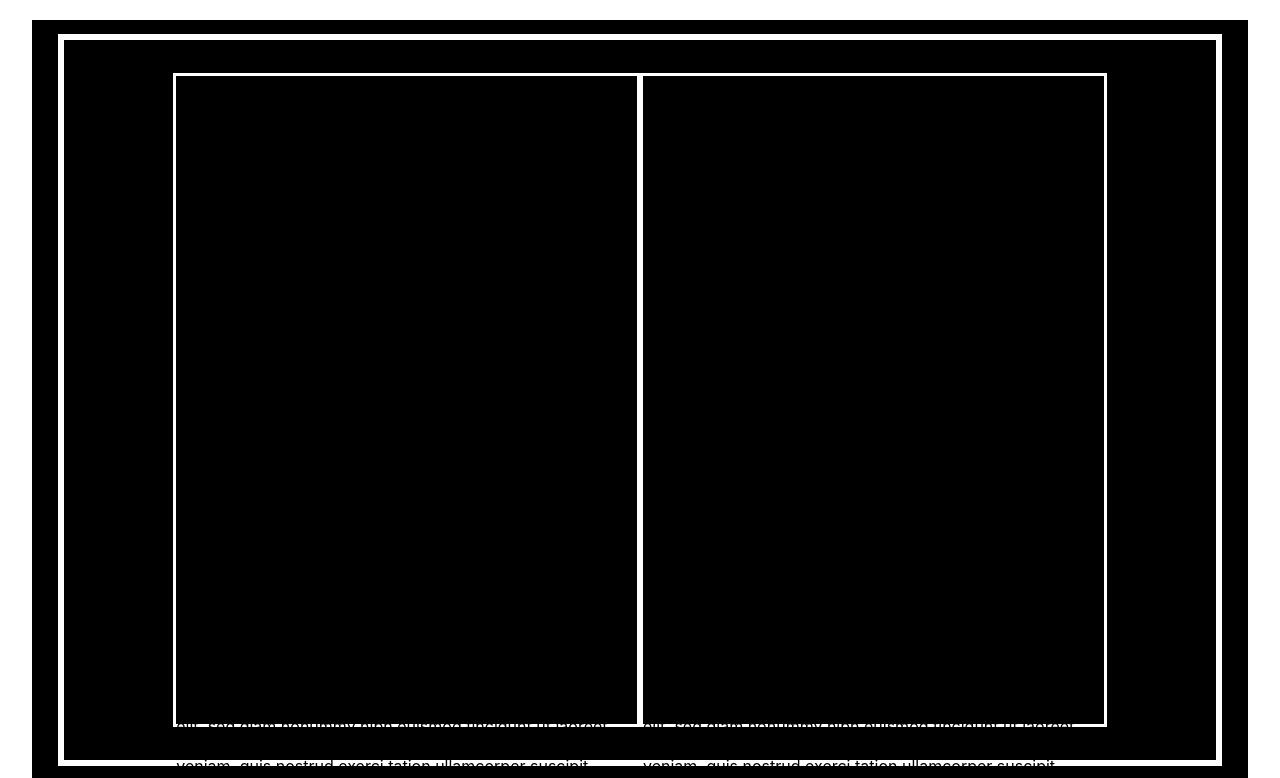
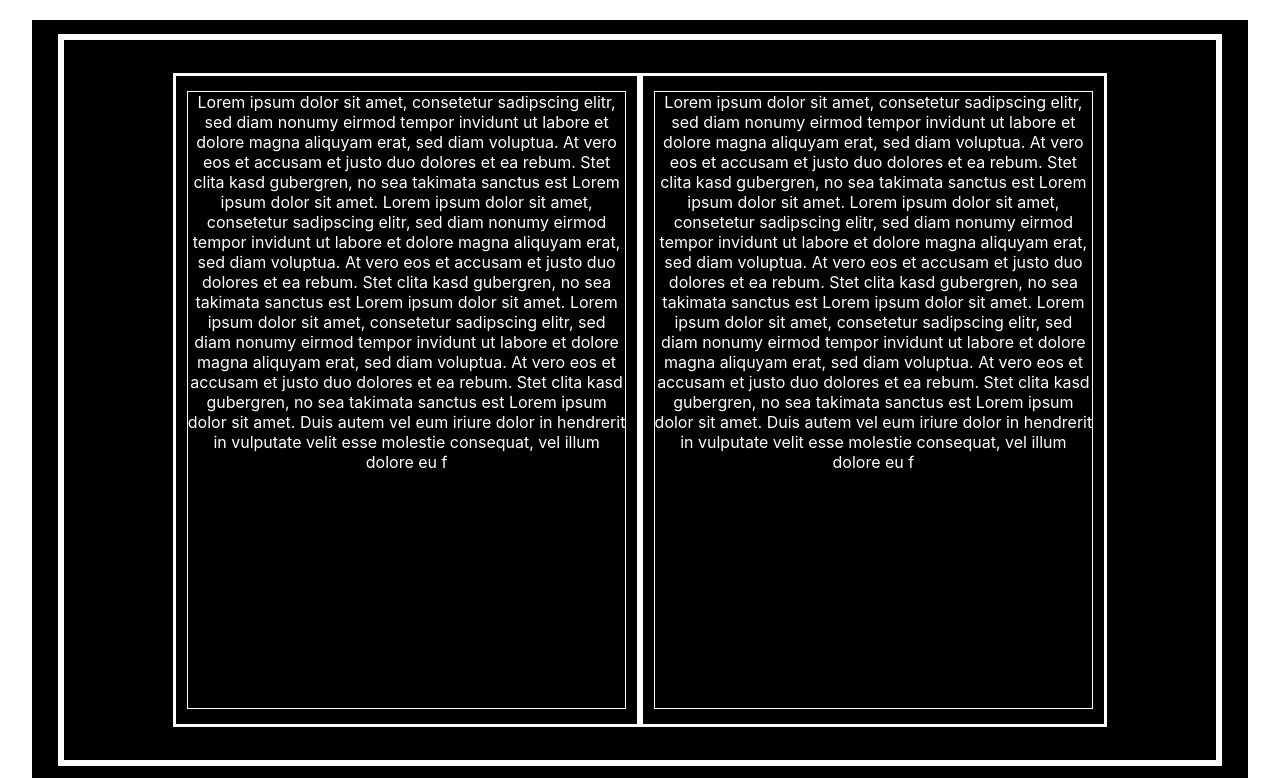
Before and after one commit to Wasserstern/EdreReact, a React (Create React App) app in the folder client/: page / in a window 1280 px wide. Shown: the top 778 px of the page. Built offline with nearby package versions, Linux system fonts and the light colour scheme.

Commit message:
Design change

```diff
--- a/client/src/App.js
+++ b/client/src/App.js
@@ -7,8 +7,26 @@ import storyTest1 from './data/storyTest1';
 function App() {
 
   const [story, setStory] = useState(storyTest1)
+  const [currentPage, setCurrentPage] = useState(0);
 
+  if(currentPage == 0){
+    // Activate map
+  }
+  else{
+    // Activate normal pages
+  }
 
+  function turnPageLeft(){
+    if(currentPage > 0){
+      setCurrentPage(currentPage -1);
+    }
+  }
+
+  function turnPageRight(){
+    if(currentPage < story.lastPage){
+      setCurrentPage(currentPage +1);
+    }
+  }
 
   return (
     <div className="App">
--- a/client/src/components/Page.css
+++ b/client/src/components/Page.css
@@ -2,4 +2,17 @@
     width: 40%;
     height: 90%;
     border: solid white 3px;
+
+    display: flex;
+    justify-content: center;
+    align-items: center;
+    justify-items: center;
 }
+.TextBox{
+    text-align: center;
+    width: 95%;
+    height: 95%;
+    color: white;
+    border: solid white 1px;
+    overflow: hidden;
+}
--- a/client/src/components/Page.jsx
+++ b/client/src/components/Page.jsx
@@ -4,7 +4,9 @@ import './Page.css';
 
 function Page({text}){
     return(
-        <div className="Page">{text}</div>
+        <div className="Page">
+            <p className="TextBox">{text}</p>
+        </div>
     )
 }
 
--- a/client/src/data/storyTest1.js
+++ b/client/src/data/storyTest1.js
@@ -3,15 +3,9 @@ export default{
         {
             text: `Lorem ipsum dolor sit amet, consetetur sadipscing elitr, sed diam nonumy eirmod tempor invidunt ut labore et dolore magna aliquyam erat, sed diam voluptua. At vero eos et accusam et justo duo dolores et ea rebum. Stet clita kasd gubergren, no sea takimata sanctus est Lorem ipsum dolor sit amet. Lorem ipsum dolor sit amet, consetetur sadipscing elitr, sed diam nonumy eirmod tempor invidunt ut labore et dolore magna aliquyam erat, sed diam voluptua. At vero eos et accusam et justo duo dolores et ea rebum. Stet clita kasd gubergren, no sea takimata sanctus est Lorem ipsum dolor sit amet. Lorem ipsum dolor sit amet, consetetur sadipscing elitr, sed diam nonumy eirmod tempor invidunt ut labore et dolore magna aliquyam erat, sed diam voluptua. At vero eos et accusam et justo duo dolores et ea rebum. Stet clita kasd gubergren, no sea takimata sanctus est Lorem ipsum dolor sit amet.
 
-            Duis autem vel eum iriure dolor in hendrerit in vulputate velit esse molestie consequat, vel illum dolore eu feugiat nulla facilisis at vero eros et accumsan et iusto odio dignissim qui blandit praesent luptatum zzril delenit augue duis dolore te feugait nulla facilisi. Lorem ipsum dolor sit amet, consectetuer adipiscing elit, sed diam nonummy nibh euismod tincidunt ut laoreet dolore magna aliquam erat volutpat.
-
-            Ut wisi enim ad minim veniam, quis nostrud exerci tation ullamcorper suscipit lobortis nisl ut aliquip ex ea commodo consequat. Duis autem vel eum iriure dolor in hendrerit in vulputate velit esse molestie consequat, vel illum dolore eu feugiat nulla facilisis at vero eros et accumsan et iusto odio dignissim qui blandit praesent luptatum zzril delenit augue duis dolore te feugait nulla facilisi.
-
-            Nam liber tempor cum soluta nobis eleifend option congue nihil imperdiet doming id quod mazim placerat facer possim assum. Lorem ipsum dolor sit amet, consectetuer adipiscing elit, sed diam nonummy nibh euismod tincidunt ut laoreet dolore magna aliquam erat volutpat. Ut wisi enim ad minim veniam, quis nostrud exerci tation ullamcorper suscipit lobortis nisl ut aliquip ex ea commodo consequat.
-
-            Duis autem vel eum iriure dolor in hendrerit in vulputate velit esse molestie consequat, vel illum dolore eu feugiat nulla facilisis.
-
-            At vero eos et accusam et justo duo dolores et ea rebum. Stet clita kasd gubergren, no sea takimata sanctus est Lorem ipsum dolor sit amet. Lorem ipsum dolor sit amet, consetetur sadipscing elitr, sed diam nonumy eirmod tempor invidunt ut labore et dolore magna aliquyam erat, sed diam voluptua. At vero eos et accusam et justo duo dolores et ea rebum. Stet clita kasd gubergren, no sea takimata sanctus est Lorem ipsum dolor sit amet. Lorem ipsum dolor sit amet, consetetur sadipscing elitr, At accusam aliquyam diam diam dolore dolores duo eirmod eos erat, et nonumy sed tempor et et invidunt justo labore Stet clita ea et gubergren, kasd magna no rebum. sanctus sea sed takimata ut vero voluptua. est Lorem ipsum dolor sit amet. Lorem ipsum dolor sit amet, consetetur sadipscing elitr, sed diam nonumy eirmod tempor invidunt ut labore et dolore`,
+            Duis autem vel eum iriure dolor in hendrerit in vulputate velit esse molestie consequat, vel illum dolore eu f
+            `
+            ,
         }
     ]
 }
```
